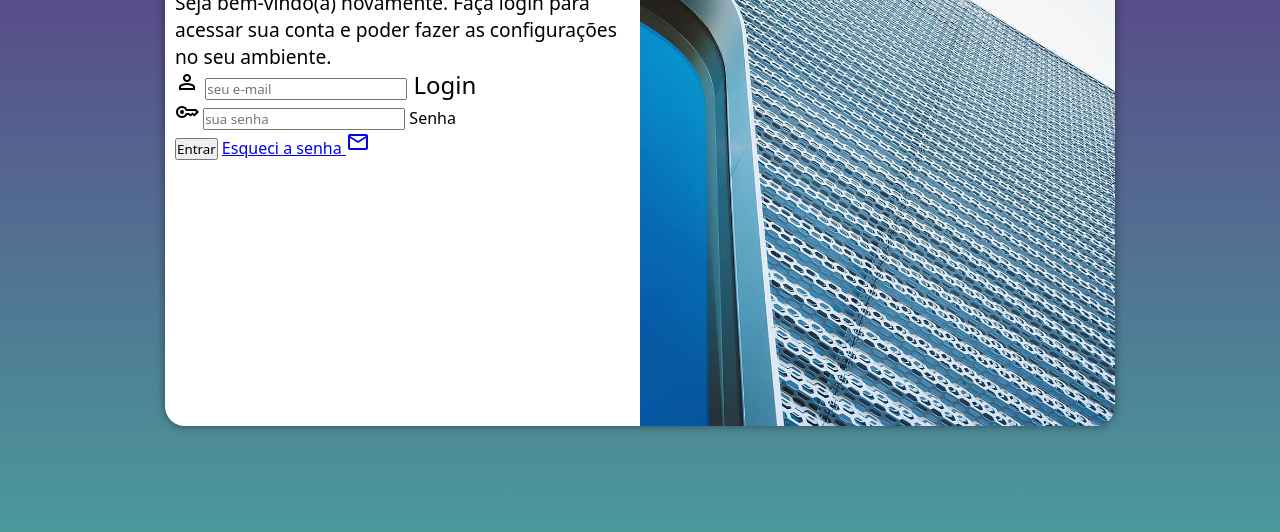
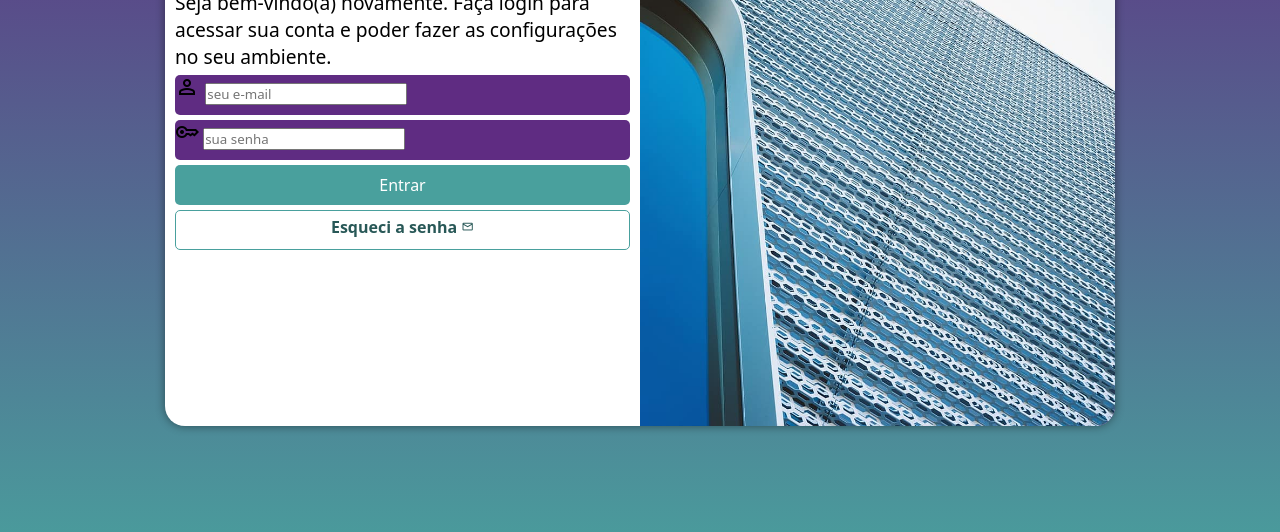
Before and after one commit to rodrigohenriquesouza/projeto-login, a plain HTML site: page index.html in a window 1280 px wide. Shown: the part 224-756 px from the top of the page. Drawn offline with nearby package versions, Linux system fonts and the light colour scheme.

Commit message:
projeto login pronto

```diff
--- a/estilos/style.css
+++ b/estilos/style.css
@@ -64,3 +64,56 @@ div#formulario > h1 {
 div#formulario > p {
      font-size: 0.8em;
 }
+
+form > div.campo {
+     background-color: #5f2c82;
+     display: block;
+     width: 100%;
+     height: 40px;
+     border-radius: 5px;
+     margin: 5px 0px;
+}
+
+label {
+     display: none;
+}
+
+form > input[type=submit] {
+     display: block;
+     font-size: 1em;
+     height: 40px;
+     width: 100%;
+     background-color: #49a09d;
+     color: white;
+     border: none;
+     border-radius: 5px;
+}
+
+form > input[type=submit]:hover {
+     background-color: #285857;
+     cursor: pointer;
+}
+
+form > a.botao {
+     display: block;
+     text-align: center;
+     font-size: 1em;
+     height: 40px;
+     width: 100%;
+     padding-top: 5px;
+     margin-top: 5px;
+     font-weight: bold;
+     background-color: white;
+     border: 1px solid #49a09d;
+     border-radius: 5px;
+     text-decoration: none;
+     color: #285857;
+}
+
+form > a.botao:hover {
+      background-color: #5fceca;
+}
+
+form > a.botao > span {
+     font-size: 0.8em;
+}
--- a/index.html
+++ b/index.html
@@ -29,7 +29,7 @@
             <label for="isenha">Senha</label>
             </div>
             <input type="submit" value="Entrar">
-            <a href="esqueci.html">
+            <a href="esqueci.html" class="botao">
                 Esqueci a senha <span class="material-symbols-outlined">mail</span>
             </a>
  </form>
```
